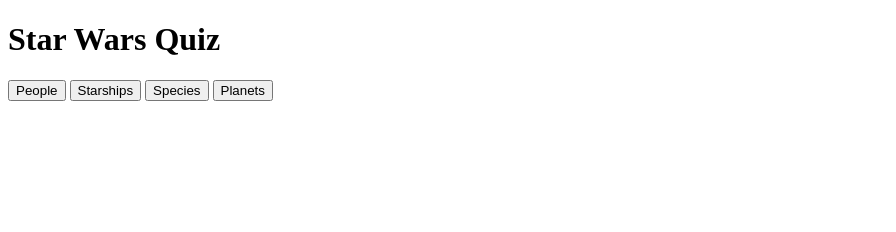
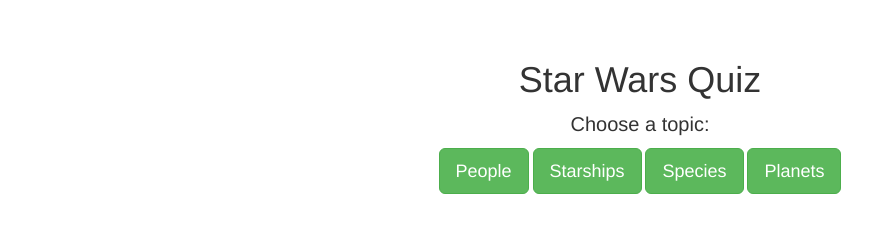
Before and after one commit to Matt0911/creative2, a plain HTML site: page index.html in a window 1280 px wide. Shown: the whole page, without its empty margins (0-896 px from the left). Drawn offline with nearby package versions, Linux system fonts and the light colour scheme.

Commit message:
css changes

```diff
--- /dev/null
+++ b/creative2.css
@@ -0,0 +1,11 @@
+p {
+  font-size: 20px;
+}
+
+.container{
+  margin-top: 40px;
+}
+
+.next-btn {
+  margin: 10px;
+}
--- a/index.html
+++ b/index.html
@@ -1,22 +1,29 @@
 <!DOCTYPE HTML>
 <head>
   <script src="https://code.jquery.com/jquery-1.10.2.js"></script>
+  <link rel="stylesheet" type="text/css" href="creative2.css">
+  <link rel="stylesheet" href="https://maxcdn.bootstrapcdn.com/bootstrap/3.3.7/css/bootstrap.min.css">
   <title>Creative 2</title>
 </head>
 
 <body>
-  <h1>Star Wars Quiz</h1>
+  <div class="container text-center">
+
+    <h1 class="title">Star Wars Quiz</h1>
+    <p id='main-page'>Choose a topic:</p>
     <div id='quiz-options'>
-    <button id='people-btn'>People</button>
-    <button id='starships-btn'>Starships</button>
-    <button id='species-btn'>Species</button>
-    <button id='planets-btn'>Planets</button>
+      <button id='people-btn' class="btn btn-success btn-lg">People</button>
+      <button id='starships-btn' class="btn btn-success btn-lg">Starships</button>
+      <button id='species-btn' class="btn btn-success btn-lg">Species</button>
+      <button id='planets-btn' class="btn btn-success btn-lg">Planets</button>
     </div>
 
     <div id='quiz' style='display:none'>
       Quiz
     </div>
-  <button id='next' style='display:none'>Next</button>
+    <button id='next' class="next-btn btn btn-default btn-sm" style='display:none'>Next</button>
+
+  </div>
 
 
   <script>
@@ -36,13 +43,10 @@
       function generateQ() {
         $.getJSON('http://swapi.co/api/' + userSelection + '/', function(data) {
           var index = Math.floor(Math.random() * data.results.length);
-          // console.log(index);
-
           var type;
           var attr;
 
           if (userSelection === 'people') {
-            // for (var i = 0; i < numQuestions; i++) {
             type = Math.floor(Math.random() * people.length);
             attr = people[type];
           }
@@ -63,24 +67,22 @@
           }
 
           var clean_attr = attr.replace('_', ' ');
-          // console.log(data.results[index]);
           var question = 'What is the ' + clean_attr + ' of ' + data.results[index].name + '?';
-          // console.log(question);
           var correct = data.results[index][attr];
           var incorrect = [];
+
           while (incorrect.length < 3) {
             var temp = Math.floor(Math.random() * data.results.length);
-            //console.log(temp);
             if (temp !== index) {
               if (data.results[temp][attr] !== correct) incorrect.push(data.results[temp][attr]);
             }
-            // console.log(incorrect);
           }
+
           questions.push({q: question, a: correct, w: incorrect});
           $('#quiz').append('<p>' + question + '</p>');
-          $('#quiz').append('<button id=\'correct\'>' + correct + '</button>');
+          $('#quiz').append('<button class=\'btn btn-default btn-block\' id=\'correct\'>' + correct + '</button>');
           for (var i = 0; i < 3; i++) {
-            $('#quiz').append('<button class=\'incorrect\'>' + incorrect[i] + '</button>');
+            $('#quiz').append('<button class=\'incorrect btn btn-default btn-block\'>' + incorrect[i] + '</button>');
           }
 
           $('#correct').click(function() {
@@ -98,43 +100,43 @@
 
       function startQuiz() {
         generateQ();
-        console.log('start');
         var count = 0;
-
         $('#quiz').show();
       }
 
       $('#people-btn').click(function() {
         userSelection = 'people';
+        $('#main-page').hide();
         $('#quiz-options').hide();
         startQuiz();
       });
 
       $('#starships-btn').click(function() {
         userSelection = 'starships';
+        $('#main-page').hide();
         $('#quiz-options').hide();
         startQuiz();
       });
 
       $('#species-btn').click(function() {
         userSelection = 'species';
+        $('#main-page').hide();
         $('#quiz-options').hide();
         startQuiz();
       });
 
       $('#planets-btn').click(function() {
         userSelection = 'planets';
+        $('#main-page').hide();
         $('#quiz-options').hide();
         startQuiz();
       });
 
       $('#next').click(function() {
-        console.log('next');
         $('#quiz').html('');
         if (questionsAsked !== numQuestions) {
           generateQ();
           $('#next').hide();
-          console.log(questionsCorrect, questionsAsked);
         }
         else {
           $('#quiz').html('<p>You\'re score is ' + questionsCorrect + ' out of ' + questionsAsked + '</p>');
```
Lines whose indentation alone changed are shown as unchanged.
